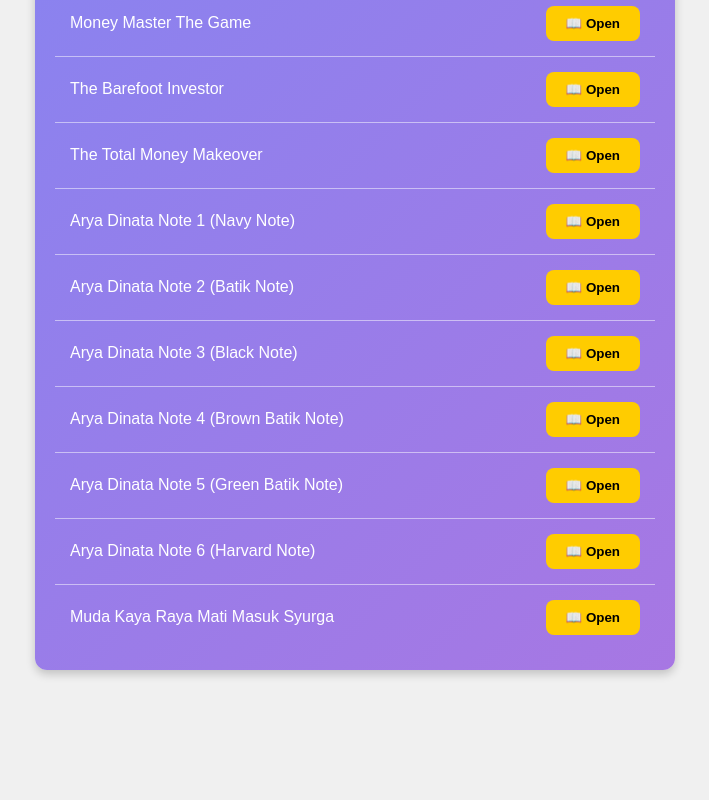
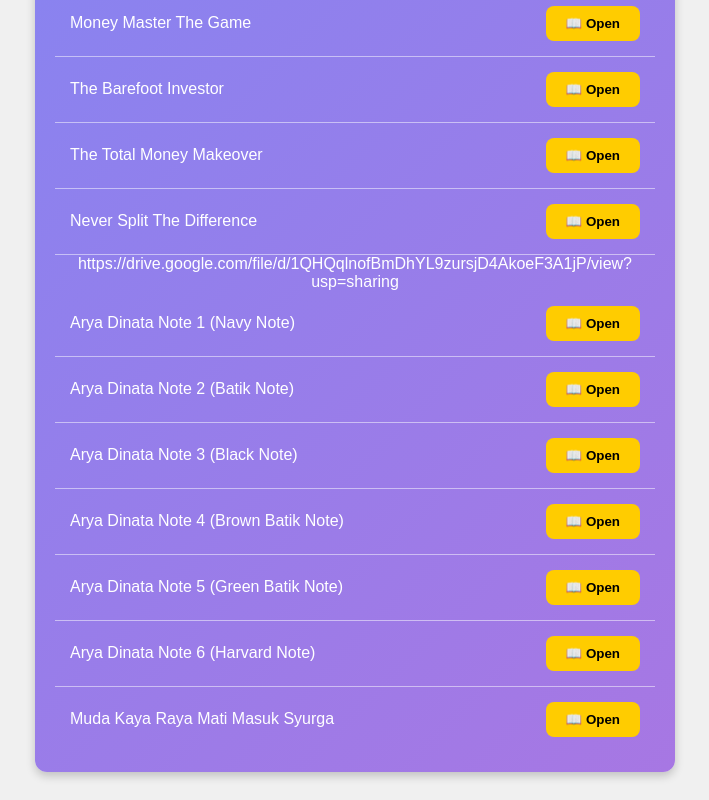
Before and after one commit to aryadinataSTKIP/Left_Brain, a plain HTML site: page index.html in a window 1280 px wide. Shown: the part 1379-2179 px from the top of the page, without its empty margins (285-994 px from the left). Before the commit the page ends 2077 px from the top, so only its background shows below. Drawn offline with Linux system fonts and the light colour scheme.

Commit message:
Update index.html

```diff
--- a/index.html
+++ b/index.html
@@ -139,6 +139,11 @@
             <span>The Total Money Makeover</span>
             <button onclick="window.open('https://drive.google.com/file/d/1iTI4EUtls_g6wuxg0xEBiFGoOlWTY0GP/view?usp=sharing', '_blank')">📖 Open</button>
         </div>
+         <div class="book">
+            <span>Never Split The Difference</span>
+            <button onclick="window.open('https://drive.google.com/file/d/1QHQqlnofBmDhYL9zursjD4AkoeF3A1jP/view?usp=sharing', '_blank')">📖 Open</button>
+        </div>
+        https://drive.google.com/file/d/1QHQqlnofBmDhYL9zursjD4AkoeF3A1jP/view?usp=sharing
         <div class="book">
             <span>Arya Dinata Note 1 (Navy Note)</span>
             <button onclick="window.open('https://drive.google.com/file/d/1URUlEpdhheQSmefganYvX_JuAho6t1JJ/view?usp=sharing', '_blank')">📖 Open</button>
```
